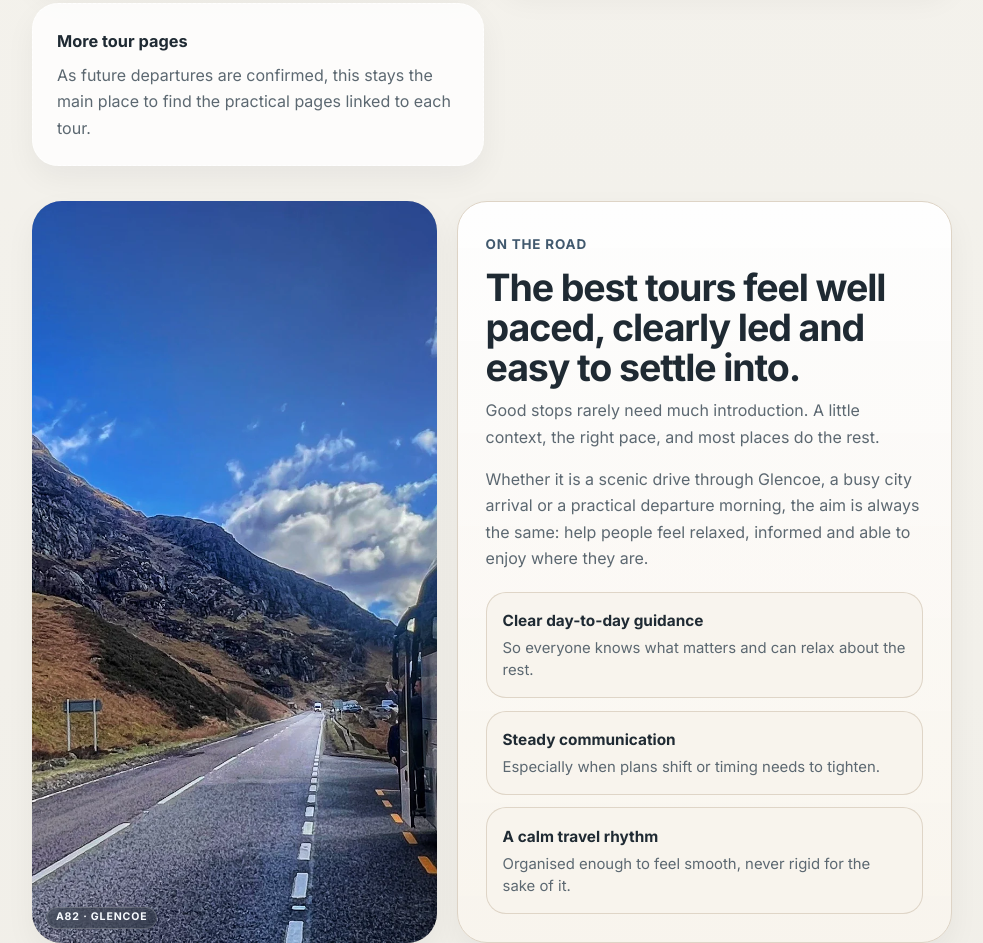
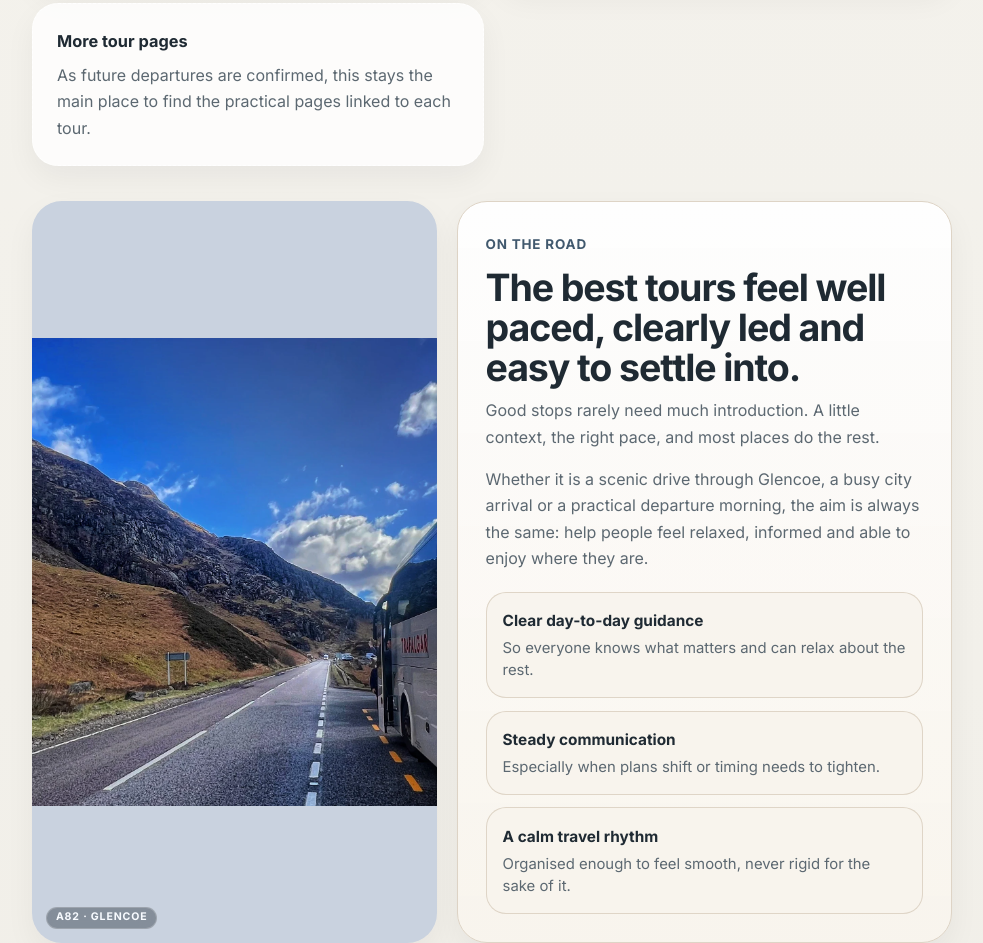
Before and after one commit to joelrplunkett/tour-with-joel, a plain HTML site: page index.html in a window 1280 px wide. Shown: the part 2150-3093 px from the top of the page, without its empty margins (148-1131 px from the left). Drawn offline with Linux system fonts and the light colour scheme.

Commit message:
Show more of road image using contain fit without narrowing panel

```diff
--- a/style.css
+++ b/style.css
@@ -694,6 +694,7 @@ h1 {
 
 .story-image-shell-road {
   min-height: 470px;
+  background: #c9d2df;
 }
 
 .story-image {
@@ -704,6 +705,7 @@ h1 {
 }
 
 .story-image-road {
+  object-fit: contain;
   object-position: 76% 50%;
 }
 
@@ -1143,6 +1145,7 @@ h1 {
   }
 
   .story-image-road {
+    object-fit: contain;
     object-position: 72% 52%;
   }
 
```
